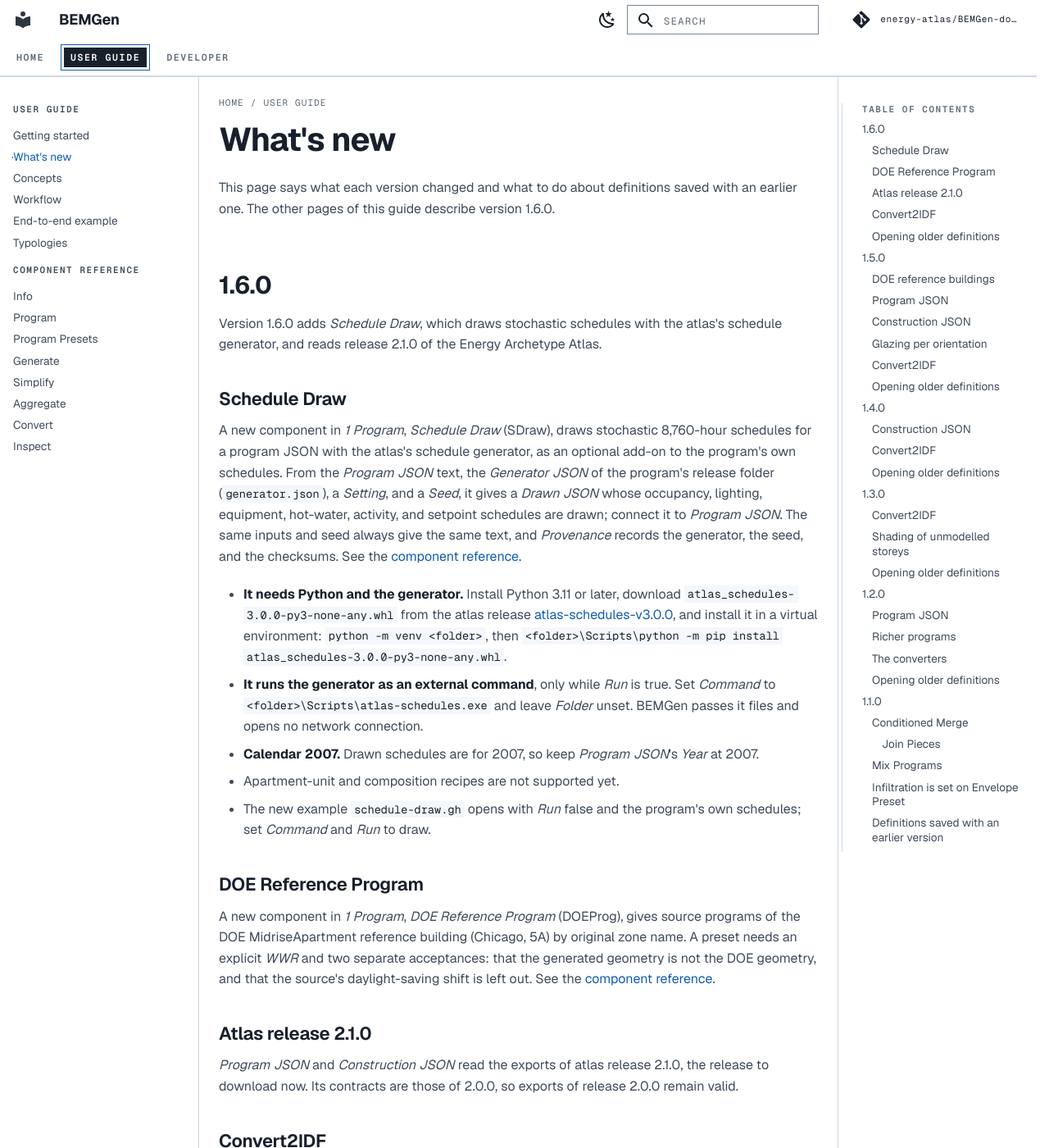
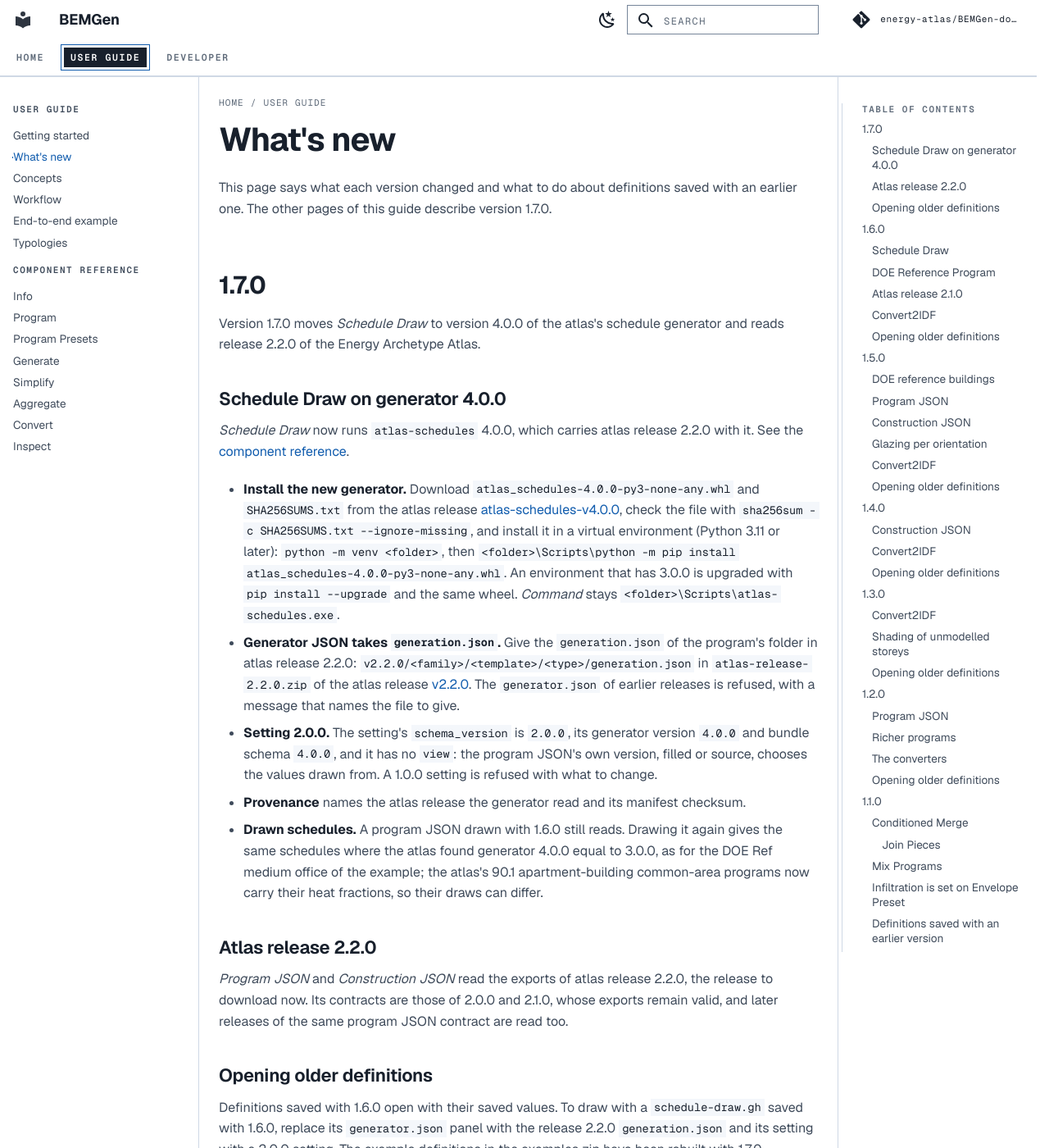
Before and after one commit to Energy-Atlas/BEMGen-docs, an MkDocs documentation site: the page built from docs/user/whats-new.md, in a window 1280 px wide and 1400 px high. Shown: the whole window at 82% size. Built offline with MkDocs 1.6.1 and Material for MkDocs 9.7.7, drawn with Linux system fonts in a browser that asks for light colours; comment, search, counter and statistics services are not loaded; some of the changed text lies outside the part shown.

Commit message:
docs(user): describe schedule draw on generator 4.0.0, atlas release 2.2.0, and the 1.7.0 release files

```diff
--- a/docs/user/index.md
+++ b/docs/user/index.md
@@ -15,7 +15,7 @@
 
 2.  [What's new](whats-new.md)
 
-    1.6.0: *Schedule Draw* with the atlas's schedule generator, *DOE Reference Program*, atlas release 2.1.0, and merged coplanar surfaces in the IDF. 1.5.0: the DOE reference generators, *Program JSON* and *Construction JSON* for atlas release 2.0.0, and glazing per orientation. 1.4.0: *Construction JSON* and a *Construction* input on *Convert2IDF*. 1.3.0: an IDF ready to simulate, with a *Weather* input, hourly outputs, and shading of the storeys a floor multiplier leaves out. 1.2.0: *Program JSON* and richer programs. 1.1.0: *Conditioned Merge* and *Join Pieces*, *Mix Programs*, and infiltration on *Envelope Preset*. And what happens to definitions saved with an earlier version.
+    1.7.0: *Schedule Draw* on the atlas's schedule generator 4.0.0 and atlas release 2.2.0. 1.6.0: *Schedule Draw* with the atlas's schedule generator, *DOE Reference Program*, atlas release 2.1.0, and merged coplanar surfaces in the IDF. 1.5.0: the DOE reference generators, *Program JSON* and *Construction JSON* for atlas release 2.0.0, and glazing per orientation. 1.4.0: *Construction JSON* and a *Construction* input on *Convert2IDF*. 1.3.0: an IDF ready to simulate, with a *Weather* input, hourly outputs, and shading of the storeys a floor multiplier leaves out. 1.2.0: *Program JSON* and richer programs. 1.1.0: *Conditioned Merge* and *Join Pieces*, *Mix Programs*, and infiltration on *Envelope Preset*. And what happens to definitions saved with an earlier version.
 
 3.  [Concepts](concepts.md)
 
--- a/docs/user/whats-new.md
+++ b/docs/user/whats-new.md
@@ -1,6 +1,28 @@
 # What's new
 
-This page says what each version changed and what to do about definitions saved with an earlier one. The other pages of this guide describe version 1.6.0.
+This page says what each version changed and what to do about definitions saved with an earlier one. The other pages of this guide describe version 1.7.0.
+
+## 1.7.0
+
+Version 1.7.0 moves *Schedule Draw* to version 4.0.0 of the atlas's schedule generator and reads release 2.2.0 of the Energy Archetype Atlas.
+
+### Schedule Draw on generator 4.0.0
+
+*Schedule Draw* now runs `atlas-schedules` 4.0.0, which carries atlas release 2.2.0 with it. See the [component reference](components/program.md#schedule-draw).
+
+- **Install the new generator.** Download `atlas_schedules-4.0.0-py3-none-any.whl` and `SHA256SUMS.txt` from the atlas release [atlas-schedules-v4.0.0](https://github.com/Energy-Atlas/archetype-atlas/releases/tag/atlas-schedules-v4.0.0), check the file with `sha256sum -c SHA256SUMS.txt --ignore-missing`, and install it in a virtual environment (Python 3.11 or later): `python -m venv <folder>`, then `<folder>\Scripts\python -m pip install atlas_schedules-4.0.0-py3-none-any.whl`. An environment that has 3.0.0 is upgraded with `pip install --upgrade` and the same wheel. *Command* stays `<folder>\Scripts\atlas-schedules.exe`.
+- **Generator JSON takes `generation.json`.** Give the `generation.json` of the program's folder in atlas release 2.2.0: `v2.2.0/<family>/<template>/<type>/generation.json` in `atlas-release-2.2.0.zip` of the atlas release [v2.2.0](https://github.com/Energy-Atlas/archetype-atlas/releases/tag/v2.2.0). The `generator.json` of earlier releases is refused, with a message that names the file to give.
+- **Setting 2.0.0.** The setting's `schema_version` is `2.0.0`, its generator version `4.0.0` and bundle schema `4.0.0`, and it has no `view`: the program JSON's own version, filled or source, chooses the values drawn from. A 1.0.0 setting is refused with what to change.
+- **Provenance** names the atlas release the generator read and its manifest checksum.
+- **Drawn schedules.** A program JSON drawn with 1.6.0 still reads. Drawing it again gives the same schedules where the atlas found generator 4.0.0 equal to 3.0.0, as for the DOE Ref medium office of the example; the atlas's 90.1 apartment-building common-area programs now carry their heat fractions, so their draws can differ.
+
+### Atlas release 2.2.0
+
+*Program JSON* and *Construction JSON* read the exports of atlas release 2.2.0, the release to download now. Its contracts are those of 2.0.0 and 2.1.0, whose exports remain valid, and later releases of the same program JSON contract are read too.
+
+### Opening older definitions
+
+Definitions saved with 1.6.0 open with their saved values. To draw with a `schedule-draw.gh` saved with 1.6.0, replace its `generator.json` panel with the release 2.2.0 `generation.json` and its setting with a 2.0.0 setting. The example definitions in the examples zip have been rebuilt with 1.7.0.
 
 ## 1.6.0
 
```
Also changed, not shown: docs/user/concepts.md (+1 -1 lines), docs/user/getting-started.md (+4 -4 lines), docs/user/typologies.md (+1 -1 lines), docs/user/workflow.md (+1 -1 lines).
